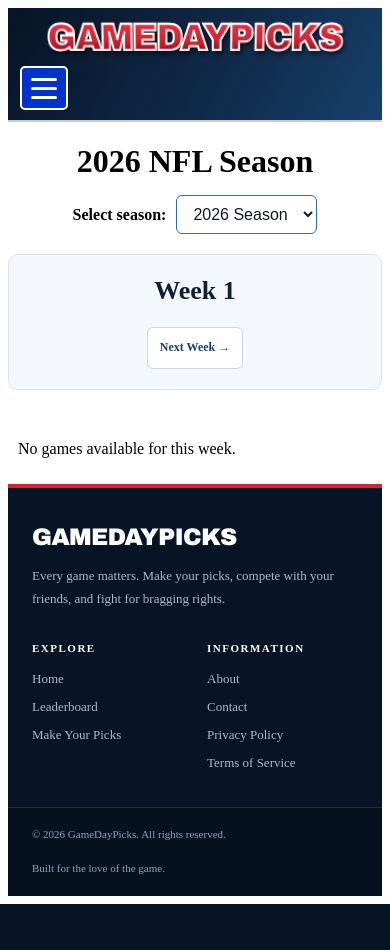
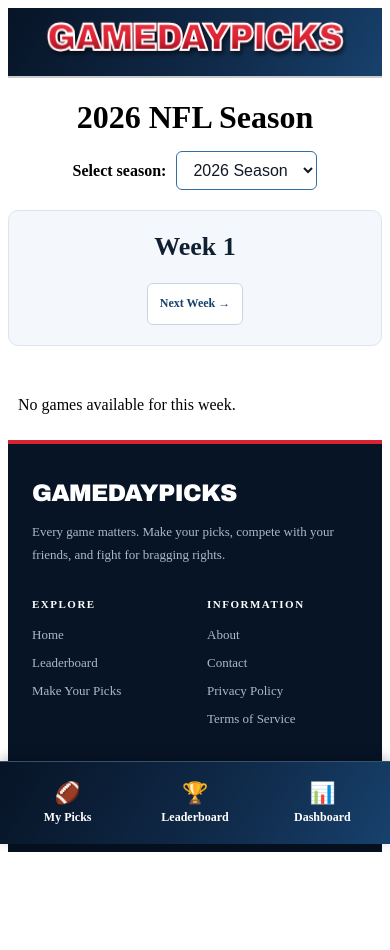
Before and after one commit to luminous-insanity/luminous-insanity, a Django app: page /accounts/picks/ in a window 390 px wide. Before the commit the page ends 904 px from the top, so only its background shows below. Run offline with Django 5.2, Linux system fonts and the light colour scheme; the visitor is signed in with stand-in values (Sample User, id 1); data that the repository does not hold is empty.

Commit message:
Add mobile bottom navigation

```diff
--- a/main/templates/main/base.html
+++ b/main/templates/main/base.html
@@ -21,17 +21,6 @@
             <h1>GameDayPicks</h1>
         </a>
         <div class="header-right">
-            <button type="button"
-                    class="menu-toggle"
-                    id="menu-toggle"
-                    aria-label="Open navigation menu"
-                    aria-expanded="false"
-                    aria-controls="site-nav">
-                <span></span>
-                <span></span>
-                <span></span>
-            </button>
-
             <nav id="site-nav" class="site-nav">
                 <a href="{% url 'home' %}" class="button">Home</a>
                 <a href="{% url 'leaderboard' %}" class="button">Leaderboard</a>
@@ -48,6 +37,48 @@
             </nav>
         </div>
     </header>
+
+    <!-- Mobile bottom navigation -->
+    <nav class="mobile-bottom-nav" aria-label="Mobile navigation">
+        {% if user.is_authenticated %}
+            <a href="{% url 'picks' %}" class="mobile-nav-link">
+                <span class="mobile-nav-icon">🏈</span>
+                <span>My Picks</span>
+            </a>
+
+            <a href="{% url 'leaderboard' %}" class="mobile-nav-link">
+                <span class="mobile-nav-icon">🏆</span>
+                <span>Leaderboard</span>
+            </a>
+
+            <a href="{% url 'dashboard' %}" class="mobile-nav-link">
+                <span class="mobile-nav-icon">📊</span>
+                <span>Dashboard</span>
+            </a>
+        {% else %}
+            <a href="{% url 'home' %}" class="mobile-nav-link">
+                <span class="mobile-nav-icon">🏠</span>
+                <span>Home</span>
+            </a>
+
+            <a href="{% url 'leaderboard' %}" class="mobile-nav-link">
+                <span class="mobile-nav-icon">🏆</span>
+                <span>Leaderboard</span>
+            </a>
+
+            <a href="{% url 'login' %}?next={% url 'picks' %}"
+               class="mobile-nav-link">
+                <span class="mobile-nav-icon">🏈</span>
+                <span>Login</span>
+            </a>
+
+            <a href="{% url 'signup' %}" class="mobile-nav-link">
+                <span class="mobile-nav-icon">👤</span>
+                <span>Sign Up</span>
+            </a>
+        {% endif %}
+    </nav>
+
 
     <div class="container">
         {% if messages %}
@@ -96,30 +127,5 @@
                 <p>Built for the love of the game.</p>
             </div>
         </footer>
-    <script>
-        document.addEventListener("DOMContentLoaded", function () {
-            const toggle = document.getElementById("menu-toggle");
-            const nav = document.getElementById("site-nav");
-
-            if (!toggle || !nav) return;
-
-            toggle.addEventListener("click", function () {
-                const isOpen = nav.classList.toggle("menu-open");
-                toggle.setAttribute("aria-expanded", isOpen);
-                toggle.setAttribute(
-                    "aria-label",
-                    isOpen ? "Close navigation menu" : "Open navigation menu"
-                );
-            });
-
-            document.addEventListener("click", function (event) {
-                if (!nav.contains(event.target) && !toggle.contains(event.target)) {
-                    nav.classList.remove("menu-open");
-                    toggle.setAttribute("aria-expanded", "false");
-                    toggle.setAttribute("aria-label", "Open navigation menu");
-                }
-            });
-        });
-    </script>
 </body>
 </html>
--- a/static/css/styles.css
+++ b/static/css/styles.css
@@ -166,20 +166,82 @@
             }
         }
 
-        /* Mobile: show hamburger and hide links until clicked */
+        /* Mobile bottom navigation */
+        .mobile-bottom-nav {
+            display: none;
+        }
+
         @media (max-width: 768px) {
-            .menu-toggle {
+            /* No hamburger or desktop links on mobile */
+            .menu-toggle,
+            .site-nav {
+                display: none !important;
+            }
+
+            /* Fixed bottom navigation bar */
+            .mobile-bottom-nav {
                 display: flex;
-            }
-
-            .site-nav {
-                display: none;
-            }
-
-            .site-nav.menu-open {
+                position: fixed;
+                left: 0;
+                right: 0;
+                bottom: 0;
+                z-index: 2000;
+
+                justify-content: space-around;
+                align-items: stretch;
+                gap: 4px;
+
+                padding: 8px 6px;
+                padding-bottom: calc(8px + env(safe-area-inset-bottom));
+
+                background: linear-gradient(
+                    120deg,
+                    #071426 0%,
+                    #102b4b 60%,
+                    #17416d 100%
+                );
+
+                border-top: 1px solid #34516f;
+                box-shadow: 0 -3px 12px rgba(0, 0, 0, 0.25);
+            }
+
+            .mobile-nav-link {
+                flex: 1;
+                min-width: 0;
+                min-height: 56px;
+
                 display: flex;
-            }
-        }
+                flex-direction: column;
+                align-items: center;
+                justify-content: center;
+                gap: 4px;
+
+                padding: 5px 2px;
+                border-radius: 8px;
+
+                color: white;
+                text-decoration: none;
+                font-size: 12px;
+                font-weight: 700;
+                text-align: center;
+            }
+
+            .mobile-nav-link:focus-visible {
+                outline: 2px solid white;
+                outline-offset: -2px;
+            }
+
+            .mobile-nav-icon {
+                font-size: 21px;
+                line-height: 1.2;
+            }
+
+            /* Keep page content above the fixed navigation */
+            body {
+                padding-bottom: 90px;
+            }
+        }
+
 
 
         /* HOMEPAGE HERO */
```
